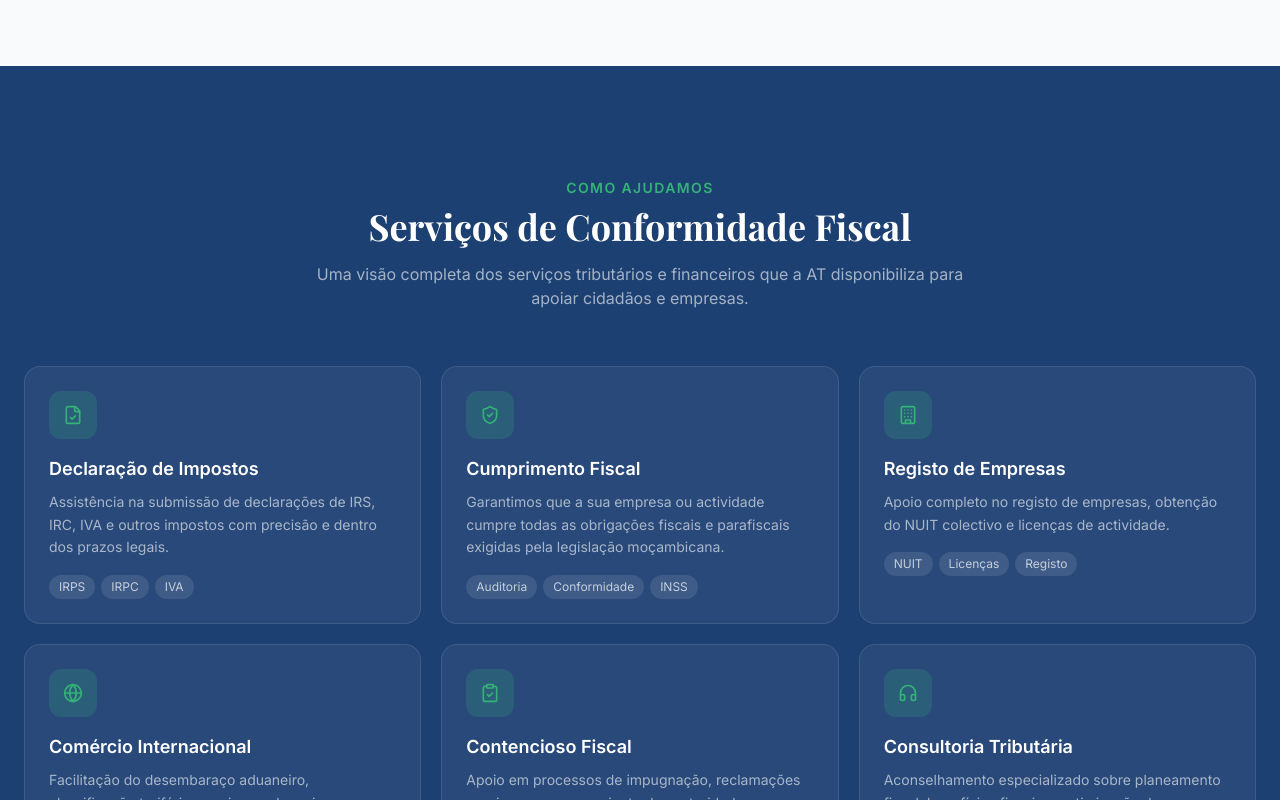
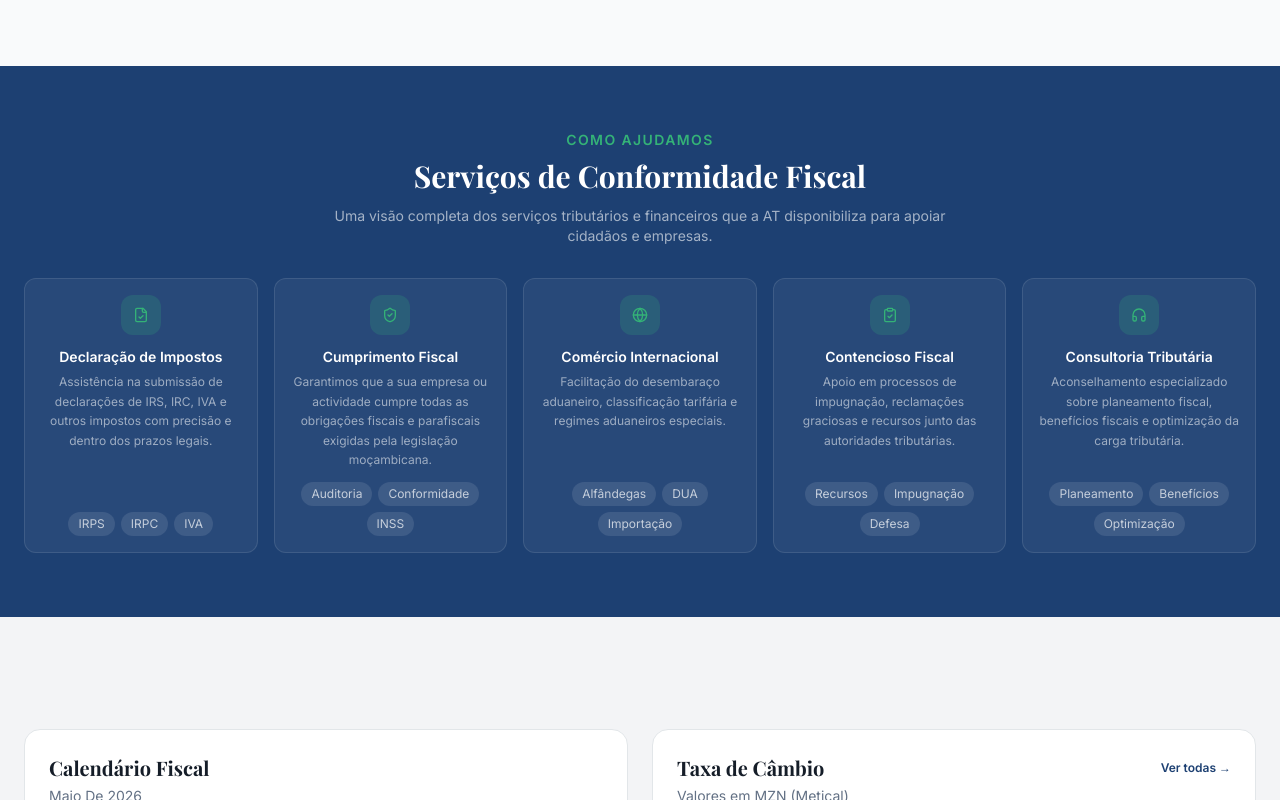
Before and after one commit to mects-s-a/at_website, a React (Vite) app: page / in a window 1280 px wide. Shown: the part 2480-3280 px from the top of the page. Built offline with nearby package versions, Linux system fonts and the light colour scheme.

Commit message:
Removed Company Registry from the options.

```diff
--- a/src/components/TaxServicesBreakdown.jsx
+++ b/src/components/TaxServicesBreakdown.jsx
@@ -1,34 +1,80 @@
-import { FileCheck, ShieldCheck, Building, Globe, ClipboardCheck, Headphones } from "lucide-react";
+import { FileCheck, ShieldCheck, Globe, ClipboardCheck, Headphones } from "lucide-react";
 
 const services = [
-  { icon: FileCheck, title: "Declaração de Impostos", desc: "Assistência na submissão de declarações de IRS, IRC, IVA e outros impostos com precisão e dentro dos prazos legais.", tags: ["IRPS", "IRPC", "IVA"] },
-  { icon: ShieldCheck, title: "Cumprimento Fiscal", desc: "Garantimos que a sua empresa ou actividade cumpre todas as obrigações fiscais e parafiscais exigidas pela legislação moçambicana.", tags: ["Auditoria", "Conformidade", "INSS"] },
-  { icon: Building, title: "Registo de Empresas", desc: "Apoio completo no registo de empresas, obtenção do NUIT colectivo e licenças de actividade.", tags: ["NUIT", "Licenças", "Registo"] },
-  { icon: Globe, title: "Comércio Internacional", desc: "Facilitação do desembaraço aduaneiro, classificação tarifária e regimes aduaneiros especiais.", tags: ["Alfândegas", "DUA", "Importação"] },
-  { icon: ClipboardCheck, title: "Contencioso Fiscal", desc: "Apoio em processos de impugnação, reclamações graciosas e recursos junto das autoridades tributárias.", tags: ["Recursos", "Impugnação", "Defesa"] },
-  { icon: Headphones, title: "Consultoria Tributária", desc: "Aconselhamento especializado sobre planeamento fiscal, benefícios fiscais e optimização da carga tributária.", tags: ["Planeamento", "Benefícios", "Optimização"] },
+  {
+    icon: FileCheck,
+    title: "Declaração de Impostos",
+    desc: "Assistência na submissão de declarações de IRS, IRC, IVA e outros impostos com precisão e dentro dos prazos legais.",
+    tags: ["IRPS", "IRPC", "IVA"],
+  },
+  {
+    icon: ShieldCheck,
+    title: "Cumprimento Fiscal",
+    desc: "Garantimos que a sua empresa ou actividade cumpre todas as obrigações fiscais e parafiscais exigidas pela legislação moçambicana.",
+    tags: ["Auditoria", "Conformidade", "INSS"],
+  },
+  {
+    icon: Globe,
+    title: "Comércio Internacional",
+    desc: "Facilitação do desembaraço aduaneiro, classificação tarifária e regimes aduaneiros especiais.",
+    tags: ["Alfândegas", "DUA", "Importação"],
+  },
+  {
+    icon: ClipboardCheck,
+    title: "Contencioso Fiscal",
+    desc: "Apoio em processos de impugnação, reclamações graciosas e recursos junto das autoridades tributárias.",
+    tags: ["Recursos", "Impugnação", "Defesa"],
+  },
+  {
+    icon: Headphones,
+    title: "Consultoria Tributária",
+    desc: "Aconselhamento especializado sobre planeamento fiscal, benefícios fiscais e optimização da carga tributária.",
+    tags: ["Planeamento", "Benefícios", "Optimização"],
+  },
 ];
 
 export default function TaxServicesBreakdown() {
   return (
-    <section className="py-20 sm:py-28 bg-primary text-primary-foreground">
+    <section className="py-12 sm:py-16 bg-primary text-primary-foreground">
       <div className="max-w-7xl mx-auto px-4 sm:px-6">
-        <div className="text-center mb-14">
-          <p className="text-accent font-semibold text-sm tracking-widest uppercase mb-2">Como Ajudamos</p>
-          <h2 className="font-display text-3xl sm:text-4xl font-bold mb-4">Serviços de Conformidade Fiscal</h2>
-          <p className="text-white/60 max-w-2xl mx-auto">Uma visão completa dos serviços tributários e financeiros que a AT disponibiliza para apoiar cidadãos e empresas.</p>
+        <div className="text-center mb-8">
+          <p className="text-accent font-semibold text-sm tracking-widest uppercase mb-2">
+            Como Ajudamos
+          </p>
+          <h2 className="font-display text-2xl sm:text-3xl font-bold mb-3">
+            Serviços de Conformidade Fiscal
+          </h2>
+          <p className="text-white/60 max-w-2xl mx-auto text-sm">
+            Uma visão completa dos serviços tributários e financeiros que a AT disponibiliza para apoiar cidadãos e empresas.
+          </p>
         </div>
-        <div className="grid sm:grid-cols-2 lg:grid-cols-3 gap-5">
+
+        <div className="grid grid-cols-2 md:grid-cols-3 lg:grid-cols-5 gap-4">
           {services.map((s) => (
-            <div key={s.title} className="group bg-white/5 hover:bg-white/10 border border-white/10 hover:border-accent/40 rounded-2xl p-6 transition-all duration-300">
-              <div className="w-12 h-12 rounded-xl bg-accent/20 flex items-center justify-center mb-4 group-hover:bg-accent group-hover:scale-110 transition-all duration-300">
-                <s.icon className="w-5 h-5 text-accent group-hover:text-white transition-colors duration-300" />
+            <div
+              key={s.title}
+              className="group bg-white/5 hover:bg-white/10 border border-white/10 hover:border-accent/40 rounded-xl p-4 transition-all duration-300 flex flex-col items-center text-center"
+            >
+              <div className="w-10 h-10 rounded-lg bg-accent/20 flex items-center justify-center mb-3 group-hover:bg-accent transition-all duration-300">
+                <s.icon className="w-4 h-4 text-accent group-hover:text-white transition-colors duration-300" />
               </div>
-              <h3 className="font-semibold text-lg mb-2">{s.title}</h3>
-              <p className="text-white/60 text-sm leading-relaxed mb-4">{s.desc}</p>
-              <div className="flex flex-wrap gap-1.5">
+
+              <h3 className="font-semibold text-sm mb-1.5 leading-snug">
+                {s.title}
+              </h3>
+
+              <p className="text-white/55 text-xs leading-relaxed mb-3 hidden lg:block">
+                {s.desc}
+              </p>
+
+              <div className="flex flex-wrap gap-1.5 justify-center mt-auto">
                 {s.tags.map((tag) => (
-                  <span key={tag} className="text-xs bg-white/10 text-white/70 px-2.5 py-1 rounded-full">{tag}</span>
+                  <span
+                    key={tag}
+                    className="text-xs bg-white/10 text-white/70 px-2.5 py-1 rounded-full"
+                  >
+                    {tag}
+                  </span>
                 ))}
               </div>
             </div>
```
